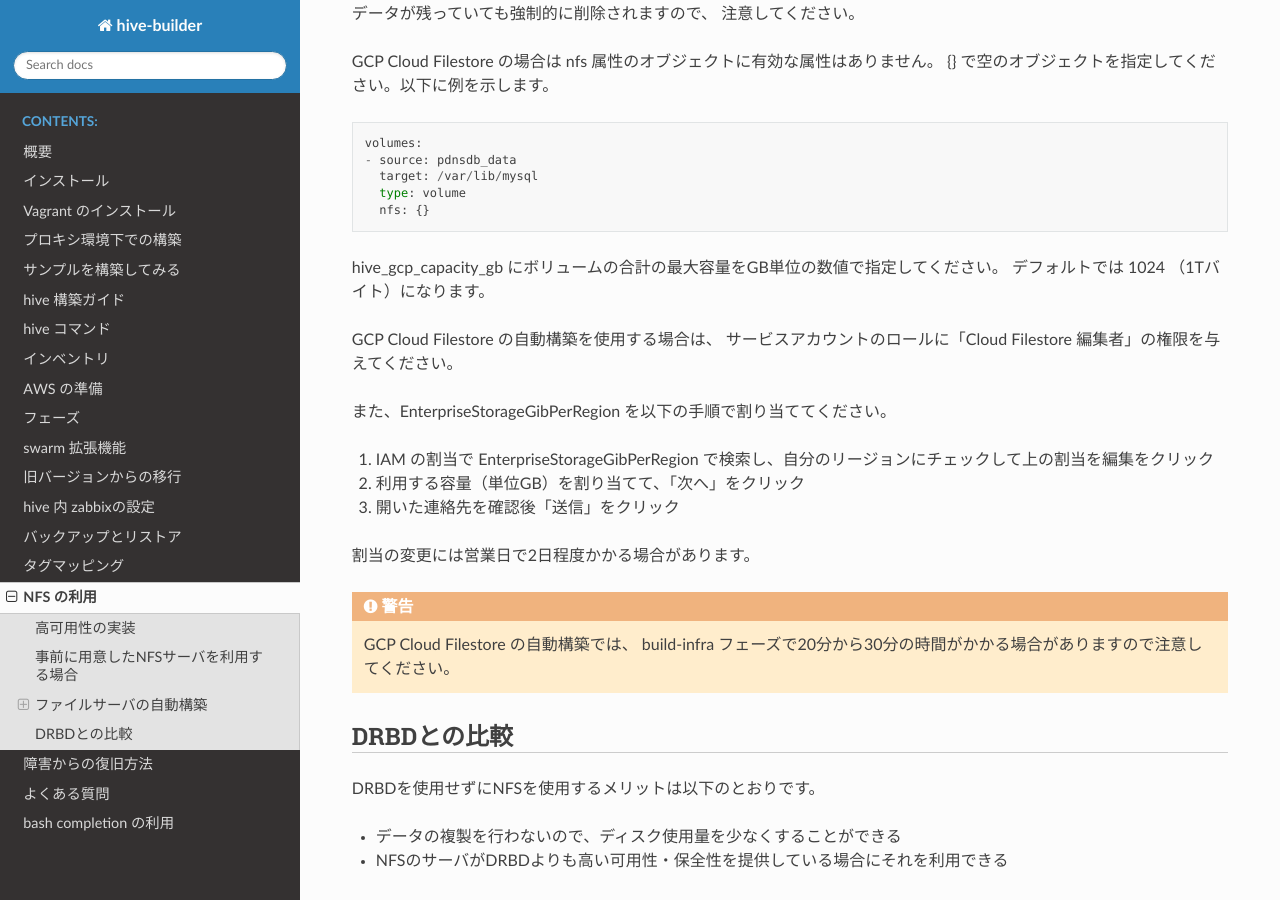
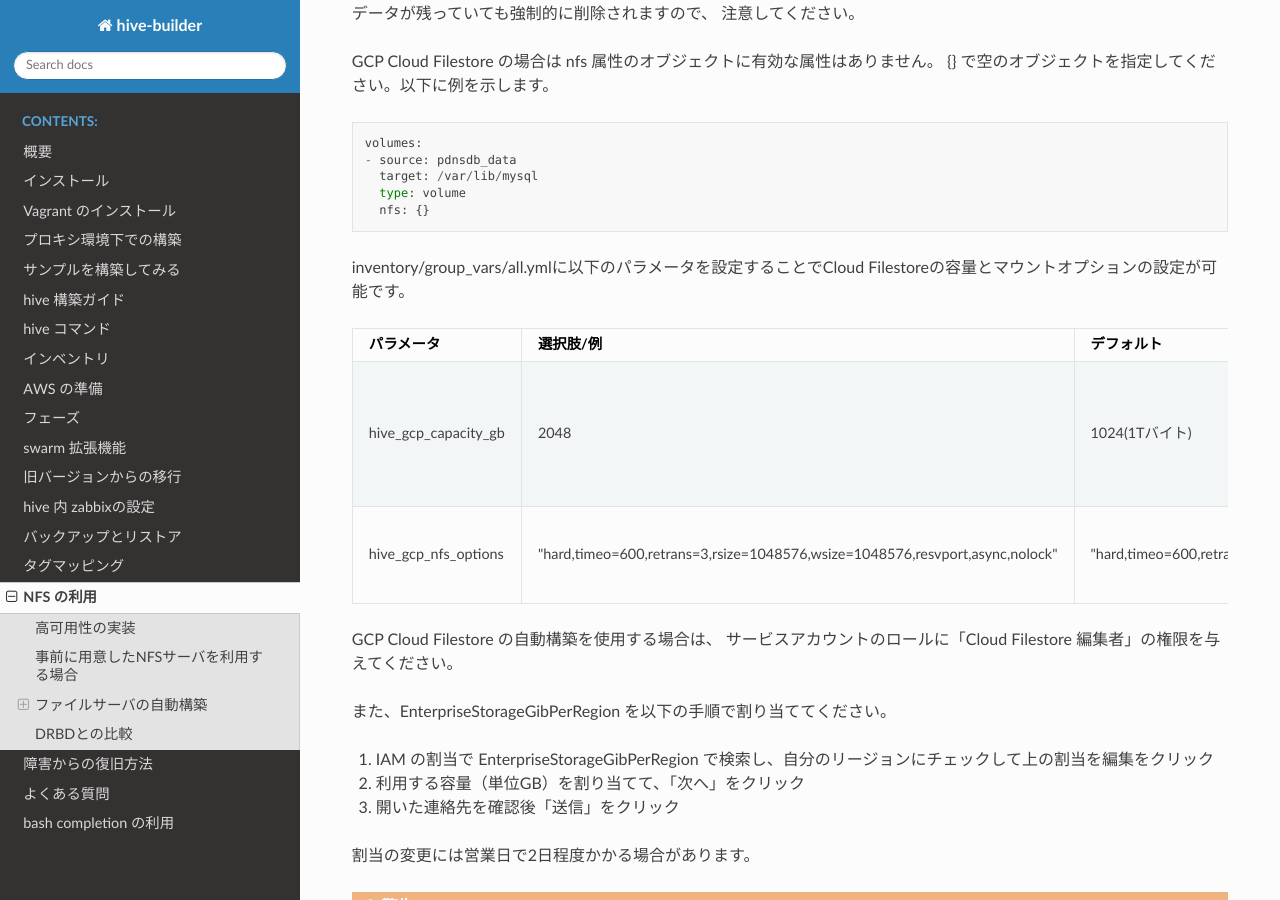
Before and after one commit to procube-open/hive-builder, a Sphinx documentation site: the page built from docs/nfs.rst, in a window 1280 px wide and 900 px high, scrolled down 4182 px. Built offline with Sphinx 7.4.7 and the Read the Docs theme 2.0.0, drawn with Linux system fonts in a browser that asks for light colours.

Commit message:
GCP Filestoreに割り当てられるCIDRをインベントリから指定できるようにfilestore_cidr属性を追加 (#89)
* GCP Filestoreに割り当てられるCIDRをインベントリから指定できるようにfilestore_cidr属性を追加

* filestore_cidr属性の追加に伴いマニュアルの修正

* "hive_gcp_nfs_options"の追加に伴いマニュアルの修正

* NFS(GCP Filestore)におけるファイルロック失敗に対応するため"hive_gcp_nfs_options"変数でNFSマウントオプションを指定できるように修正

* "hive_gcp_nfs_options"をall.ymlで定義しなくてもいいようにdefaultフィルターを追加

* タイプミスがあったため修正

* "hive_gcp_nfs_options"に対するデフォルト値を定義したためマニュアルを修正

```diff
--- a/docs/inventory.rst
+++ b/docs/inventory.rst
@@ -417,6 +417,10 @@
       - asia-northeast2
       - 必須
       - 構築先のリージョン
+    * - filestore_cidr
+      - 10.255.0.0/26
+      -
+      - Cloud Filestoreに割り当てられるIPアドレスのCIDR表記。サービス定義のvolumes属性でnfsを選択した場合に有効。/24もしくは/26の範囲で指定してください。デフォルトではGCPがランダムに割り当てますが、Hiveの構築でdockerが内部で使用するネットワークのサブネットと重複する場合があります。その場合、Cloud Filestoreと通信できないため本パラメータで重複が発生しないようにCloud Filestore側のサブネットを調整してください。
 
 gcp プロバイダを使用する場合は、プロジェクトのルートディレクトリに gcp_credential.json という
 名前でサービスアカウントキーを保持するファイルを置く必要があります。
--- a/docs/nfs.rst
+++ b/docs/nfs.rst
@@ -191,8 +191,24 @@
       type: volume
       nfs: {}
 
-hive_gcp_capacity_gb にボリュームの合計の最大容量をGB単位の数値で指定してください。
-デフォルトでは 1024 （1Tバイト）になります。
+inventory/group_vars/all.ymlに以下のパラメータを設定することでCloud Filestoreの容量とマウントオプションの設定が可能です。
+
+..  list-table::
+    :widths: 18 18 18 50
+    :header-rows: 1
+
+    * - パラメータ
+      - 選択肢/例
+      - デフォルト
+      - 意味
+    * - hive_gcp_capacity_gb
+      - 2048
+      - 1024(1Tバイト)
+      - loud Filestoreの合計の最大容量（GB単位で記載）
+    * - hive_gcp_nfs_options
+      - "hard,timeo=600,retrans=3,rsize=1048576,wsize=1048576,resvport,async,nolock"
+      - "hard,timeo=600,retrans=3,rsize=1048576,wsize=1048576,resvport,async,nolock"
+      - NFSマウントオプションの指定
 
 GCP Cloud Filestore の自動構築を使用する場合は、
 サービスアカウントのロールに「Cloud Filestore 編集者」の権限を与えてください。
```
Also changed, not shown: 4 other files.
